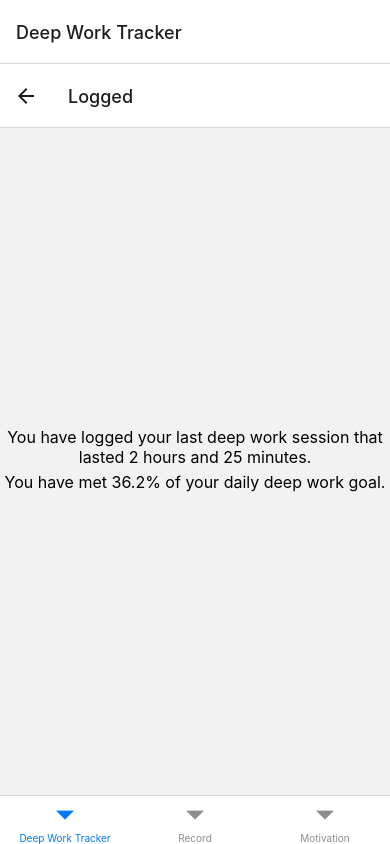
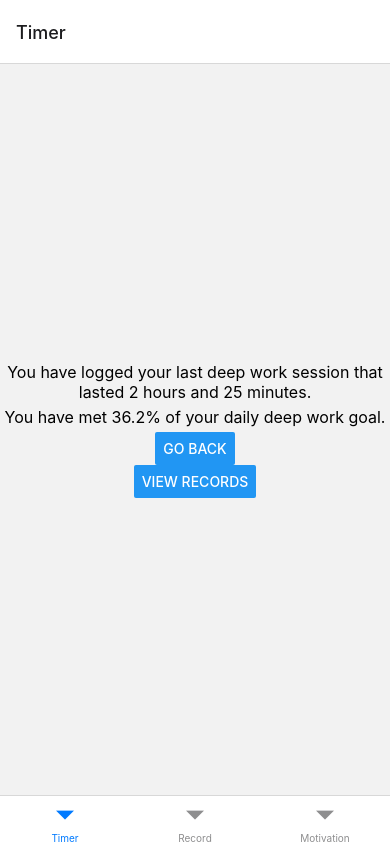
Before and after one commit to pohjie/cs50M_deepWorkTracker, a React Native app: screen /Logged in a window 390 px wide. Built offline with nearby package versions, Linux system fonts and the light colour scheme.

Commit message:
implement navigator

```diff
--- a/apps/Stopwatch.js
+++ b/apps/Stopwatch.js
@@ -87,6 +87,11 @@ export default class StopWatch extends React.Component {
                   onPress={this.onButtonReset}
                   accessibilityLabel="Reset button"></Button>
         </View>
+        <View style={styles.row}>
+          <Button title="Log"
+                  onPress={() => this.props.navigation.navigate("Logged")}
+                  accessibilityLabel="Log your deep work time"></Button>
+        </View>
       </View>
     )
   }
--- a/screens/HomeScreen.js
+++ b/screens/HomeScreen.js
@@ -7,7 +7,7 @@ export default class HomeScreen extends React.Component {
   render() {
     return (
       <View style={styles.container}>
-        <StopWatch />
+        <StopWatch navigation={this.props.navigation}/>
       </View>
     )
   }
--- a/screens/LoggedScreen.js
+++ b/screens/LoggedScreen.js
@@ -1,5 +1,5 @@
 import React from 'react'
-import { StyleSheet, View, Text } from 'react-native'
+import { StyleSheet, View, Text, Button } from 'react-native'
 
 export default class LoggedScreen extends React.Component {
   render() {
@@ -7,6 +7,16 @@ export default class LoggedScreen extends React.Component {
       <View style={styles.container}>
         <Text style={styles.text}>You have logged your last deep work session that lasted 2 hours and 25 minutes.</Text>
         <Text style={styles.text}>You have met 36.2% of your daily deep work goal.</Text>
+        <Button
+          title="Go back"
+          onPress={() => this.props.navigation.goBack()}
+          accessibilityLabel="Press this button to go back to the timer"
+        ></Button>
+        <Button
+          title="View records"
+          onPress={() => this.props.navigation.navigate("Record")}
+          accessibilityLabel="Press this button to view your previous records"
+        ></Button>
       </View>
     )
   }
--- a/stacks/MainStackNavigator.js
+++ b/stacks/MainStackNavigator.js
@@ -9,7 +9,11 @@ const Stack = createNativeStackNavigator();
 
 const MainStackNavigator = () => {
   return (
-    <Stack.Navigator>
+    <Stack.Navigator
+      screenOptions={{
+        headerShown: false,
+      }}
+      initialRouteName="Home">
       <Stack.Screen name="Home" component={HomeScreen} />
       <Stack.Screen name="Logged" component={LoggedScreen} />
       <Stack.Screen name="Record" component={RecordScreen} />
--- a/stacks/MainTabNavigator.js
+++ b/stacks/MainTabNavigator.js
@@ -10,7 +10,7 @@ const Tab = createBottomTabNavigator();
 const BottomTabNavigator = () => {
   return (
     <Tab.Navigator>
-      <Tab.Screen name="Deep Work Tracker" component={MainStackNavigator} />
+      <Tab.Screen name="Timer" component={MainStackNavigator} />
       <Tab.Screen name="Record" component={RecordScreen} />
       <Tab.Screen name="Motivation" component={MotivationScreen} />
     </Tab.Navigator>
```
